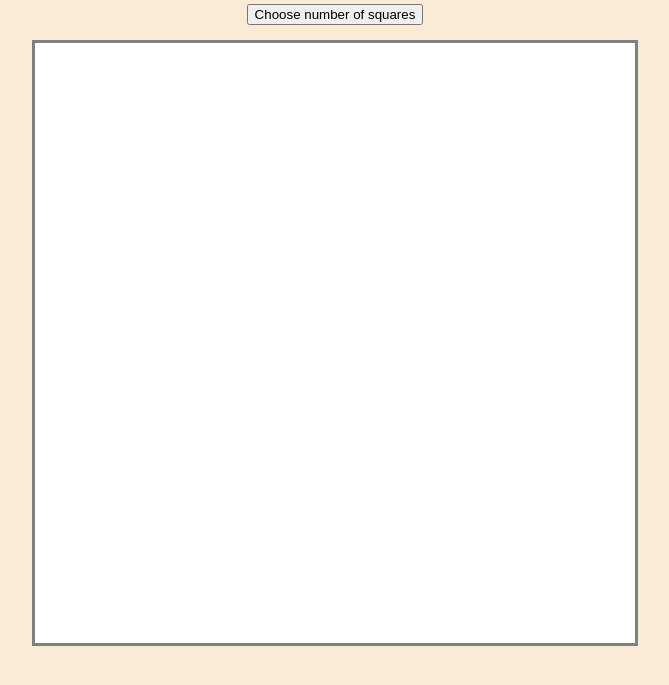
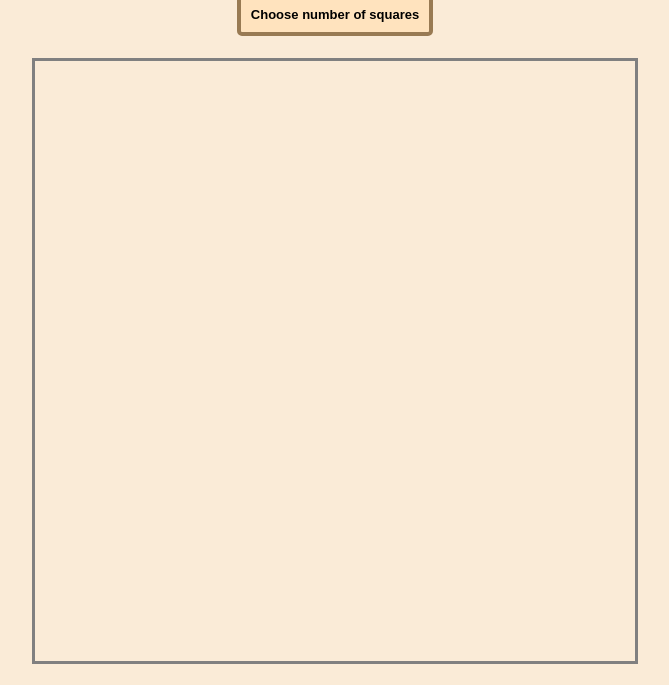
Before and after one commit to aeskelll/etch-a-sketch, a plain HTML site: page index.html in a window 1280 px wide. Shown: the part 123-808 px from the top of the page, without its empty margins (305-974 px from the left). Drawn offline with Linux system fonts and the light colour scheme.

Commit message:
Add comments to script.js, add README.md

```diff
--- a/script.js
+++ b/script.js
@@ -1,28 +1,22 @@
+const button = document.querySelector(".button");
 const box = document.querySelector(".box");
 box.style.gridTemplateColumns = "repeat(16, 1fr)";
 box.style.gridTemplateRows = "repeat(16, 1fr)";
-const button = document.querySelector(".button");
-let gridCount = 0;
 
-for (let i = 0; i < 256; i++) {
-  let square = document.createElement("div");
-  square.style.cssText = "background: white";
-  box.insertAdjacentElement("beforeend", square);
-  square.addEventListener("click", () => {
-    square.style.background = "black";
-  });
-}
-
+//deleting divs from box
 function removeSquares() {
   while (box.firstChild) {
     box.removeChild(box.lastChild);
   }
 }
 
+//1) deletes old sketch 2)fill box with divs accordingly to what user will choose
 button.addEventListener("click", () => {
   removeSquares();
-  let answer = prompt("How many squares in line you want?(more than 2 and less than 101)");
-  if(answer > 2 && answer < 101){
+  let answer = prompt(
+    "How many squares per side you want? \n(Type one number more than 2 and less than 101)"
+  );
+  if (answer > 2 && answer < 101) {
     box.style.gridTemplateColumns = `repeat(${answer}, 1fr)`;
     box.style.gridTemplateRows = `repeat(${answer}, 1fr)`;
     for (let i = 0; i < answer * answer; i++) {
@@ -34,6 +28,6 @@ button.addEventListener("click", () => {
       });
     }
   } else {
-    alert("Choose right proportions");
+    alert("Please, choose right proportions!");
   }
 });
--- a/styles.css
+++ b/styles.css
@@ -18,3 +18,16 @@ body{
     margin-top: 15px;
     display: grid;
 }
+
+.button{
+    background-color: rgb(255, 227, 190);
+    border: 4px solid rgb(152, 122, 83);
+    border-radius: 5px;
+    font-size: small;
+    font-weight: 800;
+    padding: 10px;
+    margin: 7px;
+}
+.button:hover{
+    background-color: rgb(177, 158, 133);
+}
```
Also changed, not shown: 1 other file.
